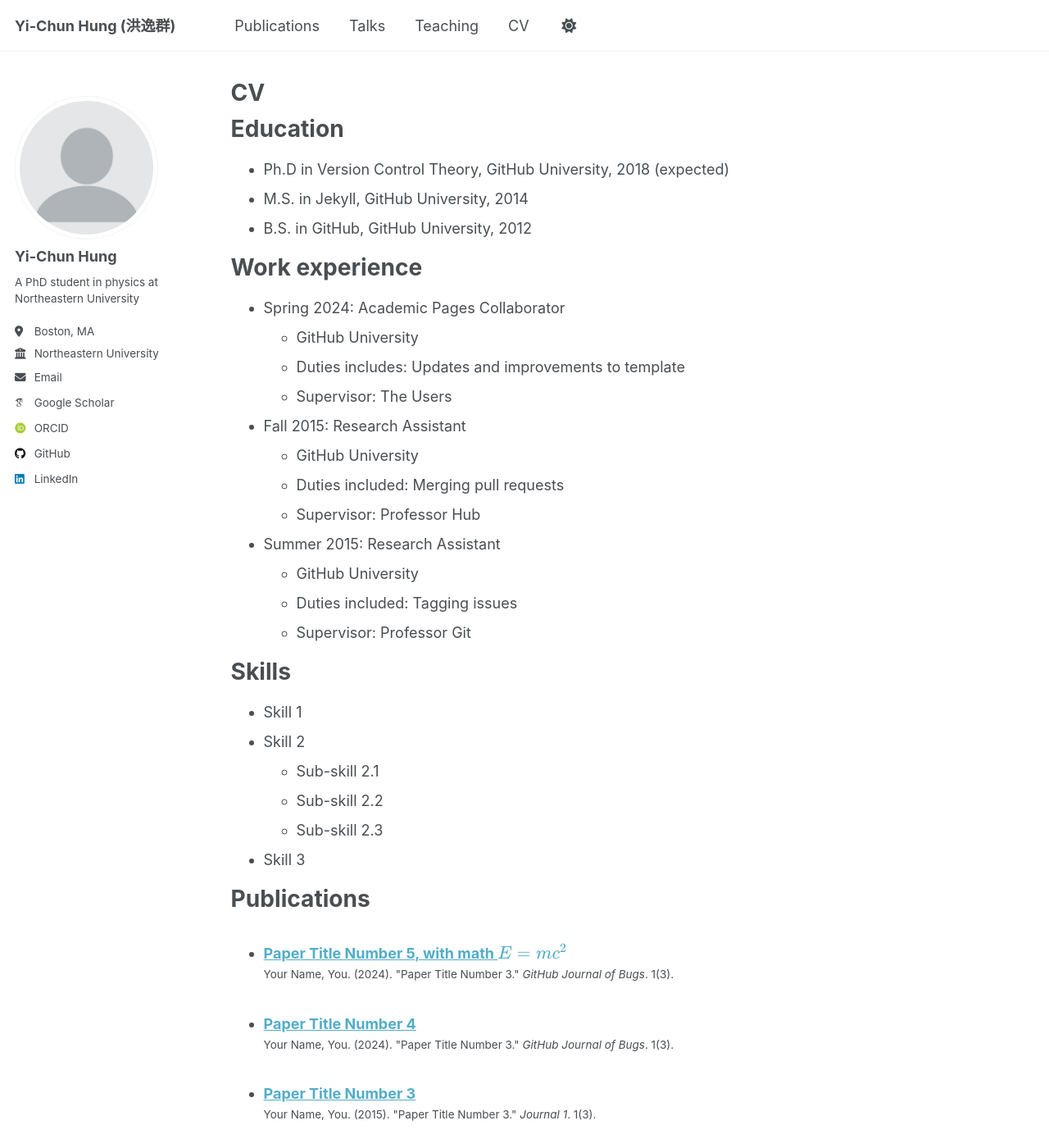
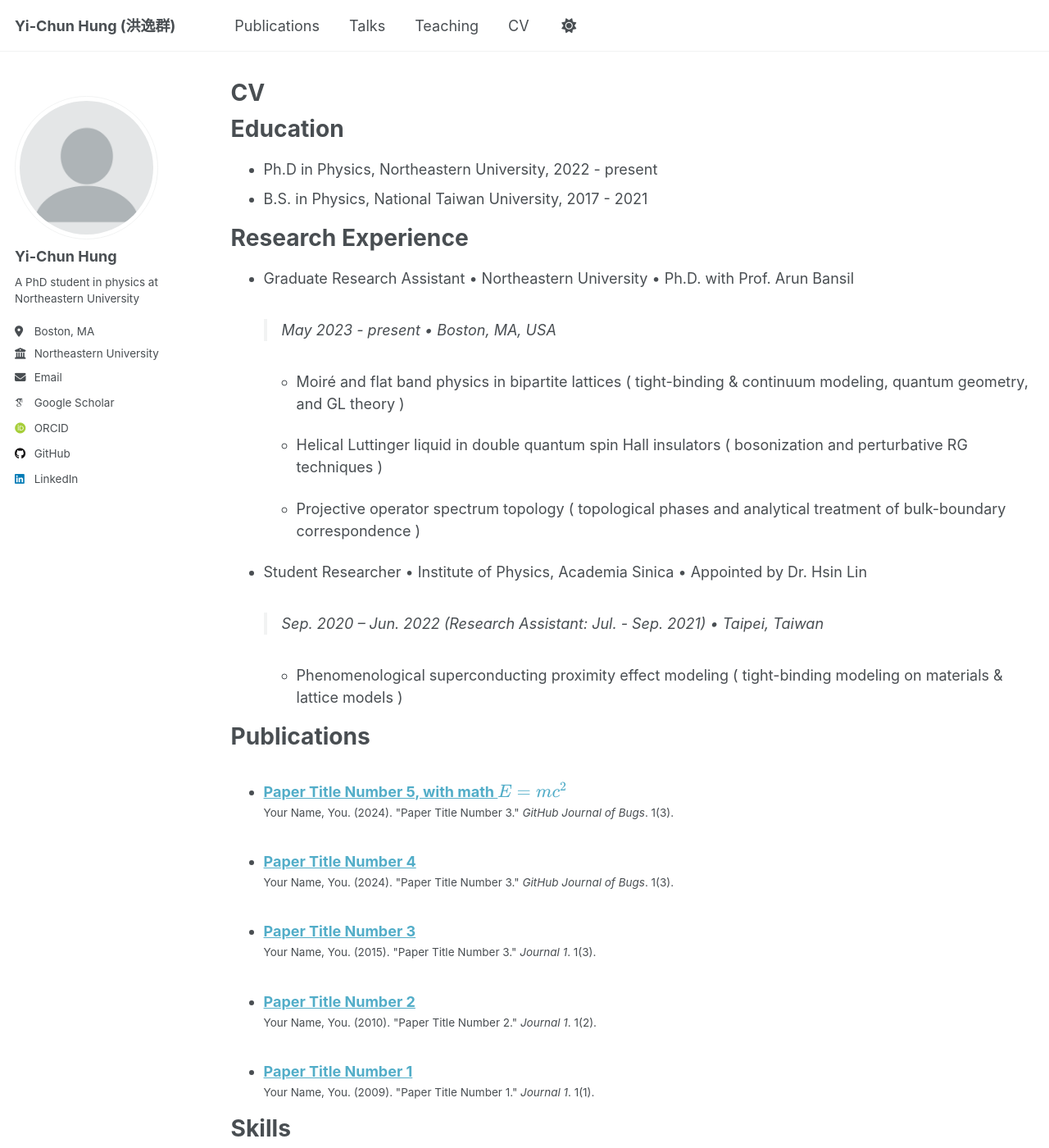
Before and after one commit to lengentyh/YiChunHung_Physics, a Jekyll site: the page built from _pages/cv.md, in a window 1280 px wide and 1400 px high. Shown: the whole window at 82% size. Built offline with Jekyll 4.4.1, drawn with Linux system fonts in a browser that asks for light colours; some web fonts are replaced; a script that is not in the unit is left out; some of the changed text lies outside the part shown.

Commit message:
Update cv.md

```diff
--- a/_pages/cv.md
+++ b/_pages/cv.md
@@ -11,39 +11,48 @@ redirect_from:
 
 Education
 ======
-* Ph.D in Version Control Theory, GitHub University, 2018 (expected)
-* M.S. in Jekyll, GitHub University, 2014
-* B.S. in GitHub, GitHub University, 2012
+* Ph.D in Physics, Northeastern University, 2022 - present
+* B.S. in Physics, National Taiwan University, 2017 - 2021
 
-Work experience
+Research Experience
 ======
-* Spring 2024: Academic Pages Collaborator
-  * GitHub University
-  * Duties includes: Updates and improvements to template
-  * Supervisor: The Users
+* Graduate Research Assistant • Northeastern University • Ph.D. with Prof. Arun Bansil
+     > May 2023 - present • Boston, MA, USA
 
-* Fall 2015: Research Assistant
-  * GitHub University
-  * Duties included: Merging pull requests
-  * Supervisor: Professor Hub
+     * Moiré and flat band physics in bipartite lattices ( tight-binding & continuum modeling, quantum geometry, and GL theory )
 
-* Summer 2015: Research Assistant
-  * GitHub University
-  * Duties included: Tagging issues
-  * Supervisor: Professor Git
+     * Helical Luttinger liquid in double quantum spin Hall insulators ( bosonization and perturbative RG techniques )
 
-Skills
-======
-* Skill 1
-* Skill 2
-  * Sub-skill 2.1
-  * Sub-skill 2.2
-  * Sub-skill 2.3
-* Skill 3
+     * Projective operator spectrum topology ( topological phases and analytical treatment of bulk-boundary correspondence )
+
+* Student Researcher • Institute of Physics, Academia Sinica • Appointed by Dr. Hsin Lin
+  > Sep. 2020 – Jun. 2022 (Research Assistant: Jul. - Sep. 2021) • Taipei, Taiwan
+
+    * Phenomenological superconducting proximity effect modeling ( tight-binding modeling on materials & lattice models )
 
 Publications
 ======
   <ul>{% for post in site.publications reversed %}
+    {% include archive-single-cv.html %}
+  {% endfor %}</ul>
+
+Skills
+======
+* Familiar with computing on HPC clusters
+* First-principles calculation using VASP
+* Proficient in coding with Matlab
+* Coding with Python 3 and Mathematica
+
+Honors and Awards
+======
+* Graduate Academic Excellence First-Year 2022-2023, Northeastern University, Boston, MA, USA
+* Excellence in Teaching First-Year 2022-2023, Northeastern University, Boston, MA, USA
+* Academia Sinica Scholarship, Institute of Physics, Academia Sinica, Taipei, Taiwan, Sep. 2021 - Jun. 2022 and Sep. 2020 - Jun. 2021
+* College Student Research Scholarship, Ministry of Science and Technology, Taiwan, Jan. 2020 - Jun. 2020
+
+Teaching
+======
+  <ul>{% for post in site.teaching reversed %}
     {% include archive-single-cv.html %}
   {% endfor %}</ul>
 
@@ -52,13 +61,3 @@ Talks
   <ul>{% for post in site.talks reversed %}
     {% include archive-single-talk-cv.html  %}
   {% endfor %}</ul>
-
-Teaching
-======
-  <ul>{% for post in site.teaching reversed %}
-    {% include archive-single-cv.html %}
-  {% endfor %}</ul>
-
-Service and leadership
-======
-* Currently signed in to 43 different slack teams
```
